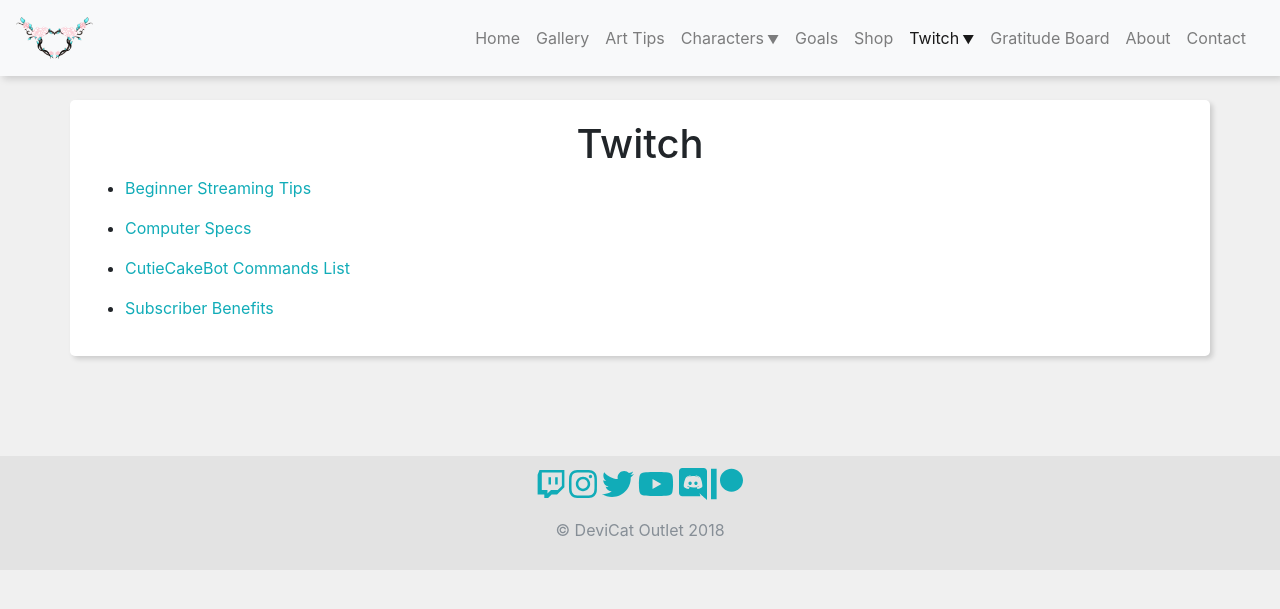
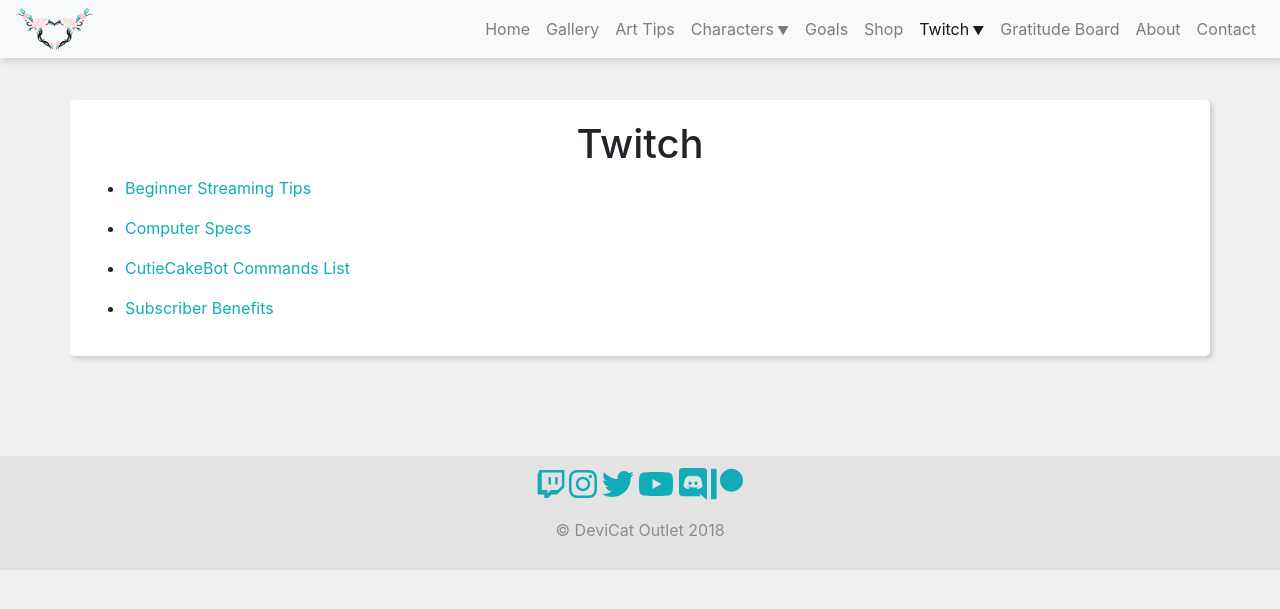
Before and after one commit to DeviCatOutlet/devicatoutlet.github.io, a Jekyll site: the page built from twitch.md, in a window 1280 px wide. Shown: the top 609 px of the page. Built offline with Jekyll 4.4.1, drawn with Linux system fonts in a browser that asks for light colours; nearby versions of some CDN libraries; our own code applies the rules of GitHub Pages for plain Markdown files.

Commit message:
Remove extra layer of indirection from nav bar

```diff
--- a/_layouts/default.html
+++ b/_layouts/default.html
@@ -18,9 +18,7 @@
     <!-- Navigation -->
     <nav class="navbar-expand-md navbar-light">
       <a href="/"><img src="img/mainbanner.png" alt="DeviCat"></a>
-
-      <div class="navbar-collapse">
-        <ul class="navbar-nav ml-auto">
+        <ul class="navbar-nav">
           {%- for dest in site.nav %}{%- for info in dest -%}
             {%- if info[1] -%}
               {%- assign name = info[0] -%}
@@ -49,7 +47,6 @@
             </li>
           {%- endfor %}{% endfor %}
         </ul>
-      </div>
     </nav>
     {% if page.title == "Home" %}
     <section class="jumbotron text-center parallax">
--- a/css/main.css
+++ b/css/main.css
@@ -254,6 +254,7 @@
 nav img {
 	height: 42px;
 }
+nav ul {margin-left: auto;}
 .dropdown-menu a {
 	display: block;
 	padding: .25rem 1.5rem;
```
